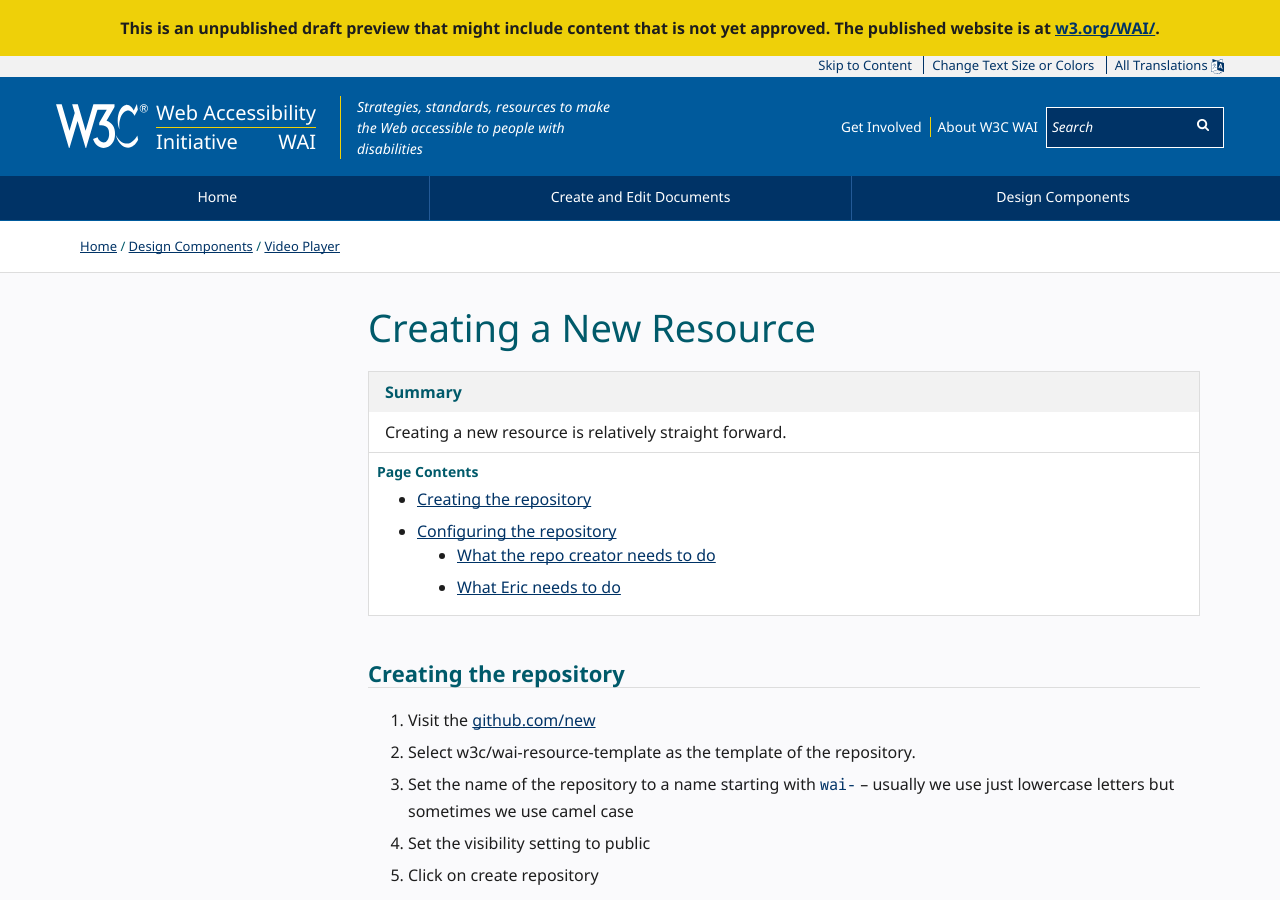
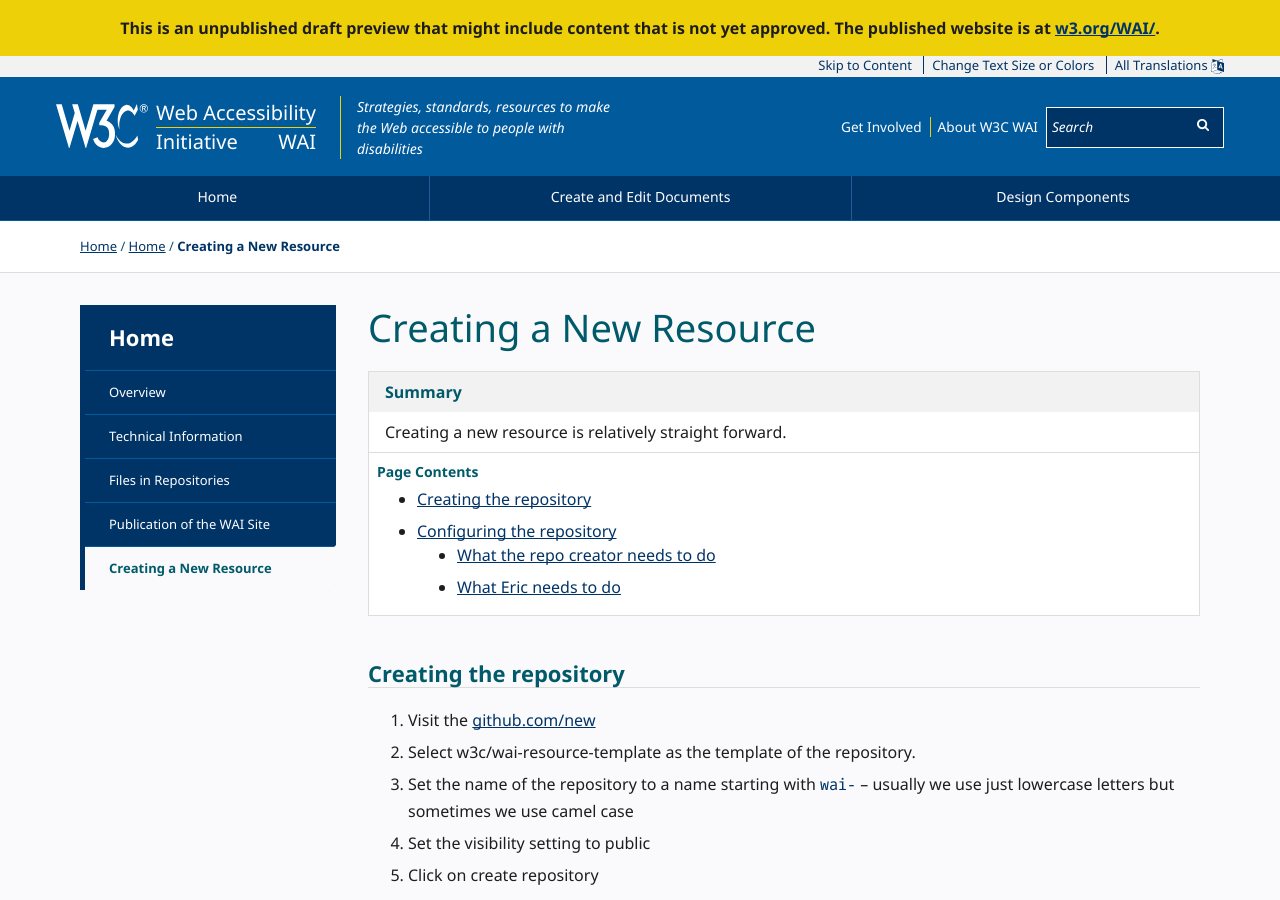
Before and after one commit to w3c/wai-website-theme, a Jekyll site: the page built from content/technical-create-new-resource.md, in a window 1280 px wide and 900 px high. Built offline with Jekyll 4.4.1, drawn with Linux system fonts in a browser that asks for light colours; cached includes are drawn as plain includes; comment, search, counter and statistics services are not loaded.

Commit message:
Add nav
Signed-off-by: Eric Eggert <mail@yatil.net>

```diff
--- a/_data/navigation.yml
+++ b/_data/navigation.yml
@@ -9,6 +9,8 @@
     url: "/technical/files/"
   - name: Publication of the WAI Site
     url: "/technical/publication/"
+  - name: Creating a New Resource
+    url: "/technical/new-resource/"
 - name:
     en: 'Create and Edit Documents'
   pages:
```
